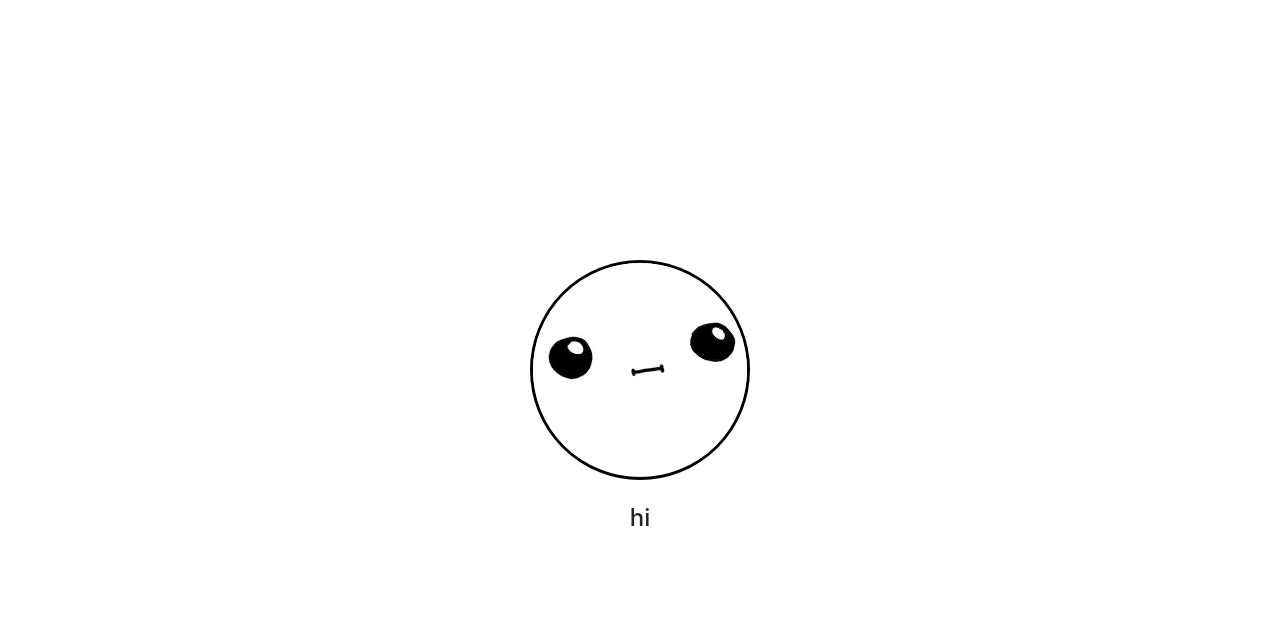
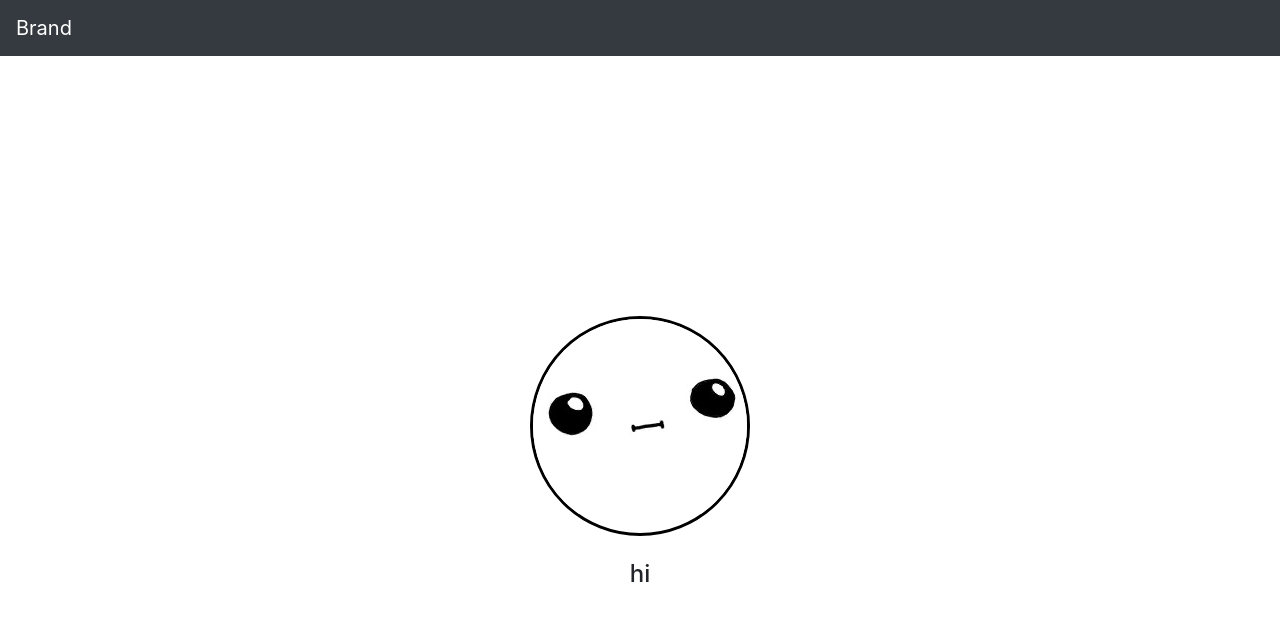
Before and after one commit to michaelasanchez/react-ts-webpack-starter, a React app: page / in a window 1280 px wide. Shown: the top 620 px of the page. Built offline with nearby package versions, Linux system fonts and the light colour scheme.

Commit message:
Update dependencies. Small fixes

```diff
--- a/src/components/App.tsx
+++ b/src/components/App.tsx
@@ -1,16 +1,21 @@
 import * as React from 'react';
+
 import img from '../public/img/whoa.jpg';
+import { Navbar } from './Navbar';
 
 type AppProps = {};
 
 export const App: React.FunctionComponent<AppProps> = ({}) => {
   return (
     <>
-      <div className="img-container">
-        <img src={img} />
-      </div>
-      <br />
-      <h4>hi</h4>
+      <Navbar />
+      <main>
+        <div className="img-container">
+          <img src={img} />
+        </div>
+        <br />
+        <h4>hi</h4>
+      </main>
     </>
   );
 };
--- a/src/components/Navbar.tsx
+++ b/src/components/Navbar.tsx
@@ -1,13 +1,12 @@
-import * as React from "react"
+import React = require('react');
+import { Navbar as BSNavbar } from 'react-bootstrap';
 
-import { Navbar } from 'react-bootstrap'
+interface NavbarProps {}
 
-type HomeProps = {};
-
-export const Home: React.FunctionComponent<HomeProps> = ({ }) => {
+export const Navbar: React.FunctionComponent<NavbarProps> = ({}) => {
   return (
-    <Navbar bg="dark">
-      <Navbar.Brand>Brand text</Navbar.Brand>
-    </Navbar>
+    <BSNavbar bg="dark" variant="dark">
+      <BSNavbar.Brand>Brand</BSNavbar.Brand>
+    </BSNavbar>
   );
-}
+};
--- a/src/index.tsx
+++ b/src/index.tsx
@@ -6,4 +6,4 @@ import { App } from './components/App';
 import './styles/main.scss';
 import 'bootstrap/dist/css/bootstrap.css';
 
-ReactDOM.render(<App />, document.querySelector('main'));
+ReactDOM.render(<App />, document.querySelector('.app'));
--- a/src/public/index.html
+++ b/src/public/index.html
@@ -6,6 +6,6 @@
         <title>Template</title>
     </head>
     <body>
-        <main></main>
+        <div class="app"></div>
     </body>
 </html>
--- a/src/styles/main.scss
+++ b/src/styles/main.scss
@@ -1,21 +1,26 @@
 html,
-body {
+body,
+.app {
   height: 100%;
 }
 
-body {
-  display: flex;
+main {
+  display: flex !important;
+  flex-direction: column;
+  align-items: center;
   justify-content: center;
-  align-items: center;
+
+  height: 100%;
 }
 
-h4 {
-    text-align: center;
-}
+$img-diameter: 220px;
 
 .img-container {
-  height: 220px;
-  width: 220px;
+  height: $img-diameter;
+  width: $img-diameter;
+
+  max-height: 100%;
+  max-width: 100%;
 
   border: 3px solid #000;
   border-radius: 50%;
```
Also changed, not shown: package.json (+7 -7 lines), 1 other file (tests, documents, lock files or other folders).
